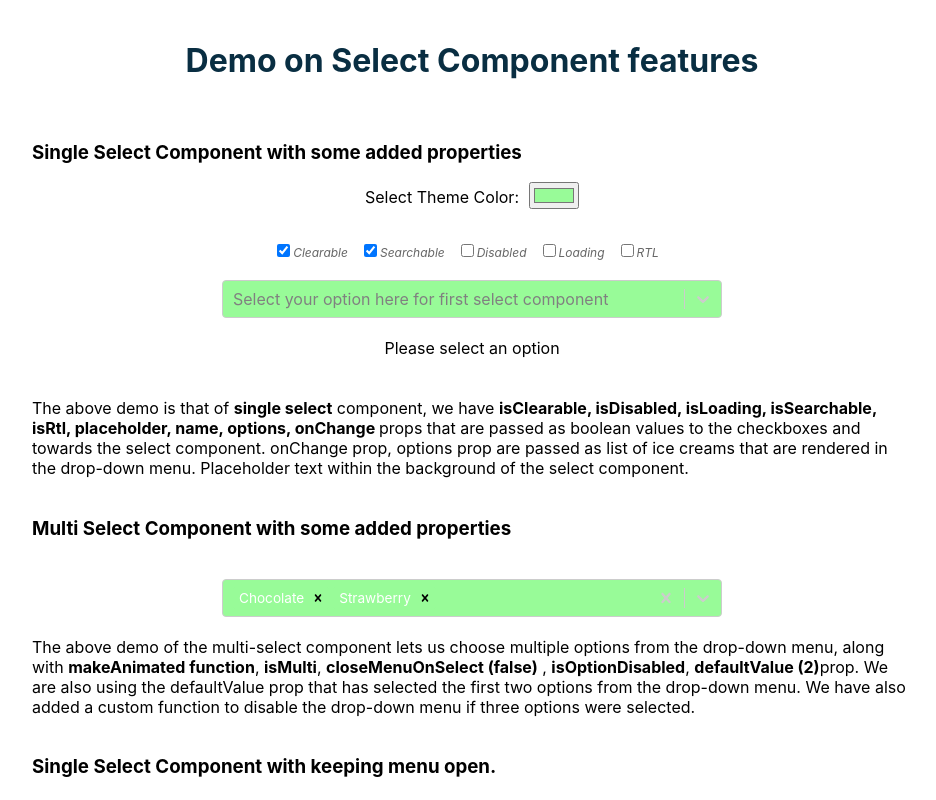
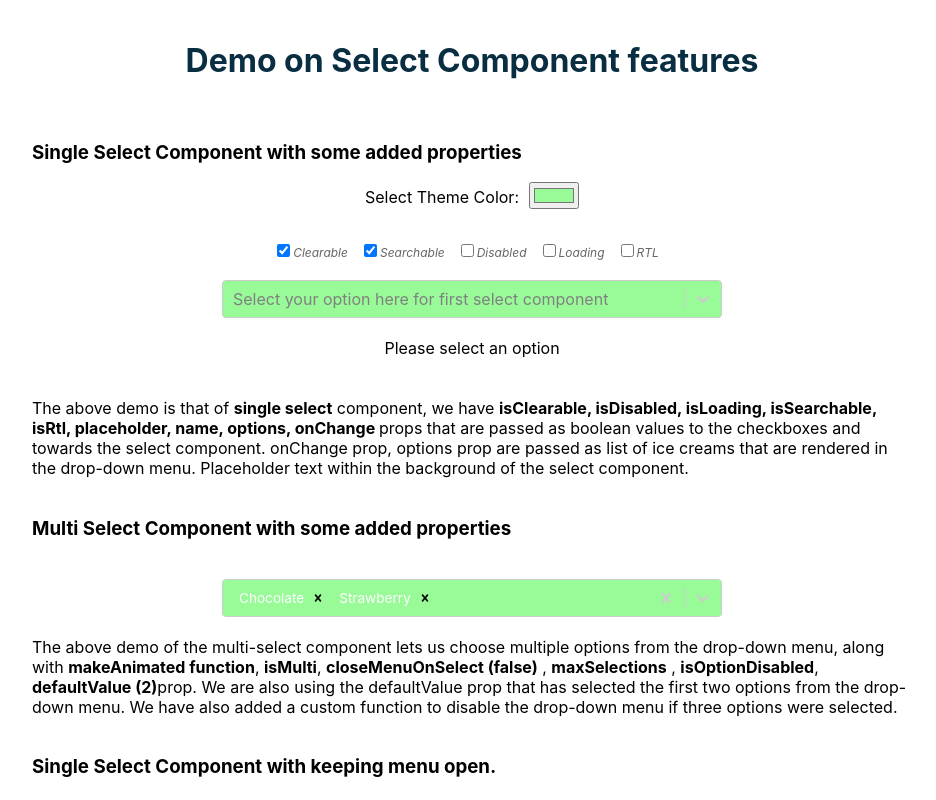
Before and after one commit to kmathewsksm/select-react-app, a React (Create React App) app: page / in a window 1280 px wide. Shown: the top 800 px of the page, without its empty margins (168-1104 px from the left). Built offline with nearby package versions, Linux system fonts and the light colour scheme.

Commit message:
fourth commit

```diff
--- a/src/App.js
+++ b/src/App.js
@@ -185,6 +185,7 @@ function App() {
         <span style={{ fontWeight: "bold" }}>makeAnimated function</span>,{" "}
         <span style={{ fontWeight: "bold" }}>isMulti</span>,{" "}
         <span style={{ fontWeight: "bold" }}>closeMenuOnSelect (false)</span> ,{" "}
+        <span style={{ fontWeight: "bold" }}>maxSelections</span> ,{" "}
         <span style={{ fontWeight: "bold" }}>isOptionDisabled</span>,{" "}
         <span style={{ fontWeight: "bold" }}>defaultValue (2)</span>prop. We are
         also using the defaultValue prop that has selected the first two options
```
